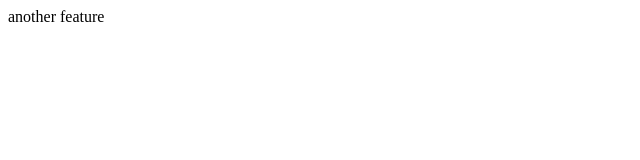
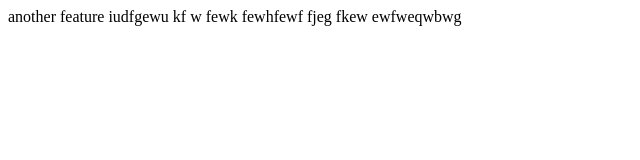
Before and after one commit to imsurajsharma/geeks, a plain HTML site: page anoother.html in a window 1280 px wide. Shown: the whole page, without its empty margins (0-640 px from the left). Drawn offline with Linux system fonts and the light colour scheme.

Commit message:
two files updated

```diff
--- a/anoother.html
+++ b/anoother.html
@@ -7,5 +7,12 @@
 </head>
 <body>
     another feature
+    iudfgewu kf
+
+    w
+    fewk fewhfewf
+    fjeg fkew
+
+    ewfweqwbwg
 </body>
 </html>
```
Also changed, not shown: feature.html (+2 -0 lines).
